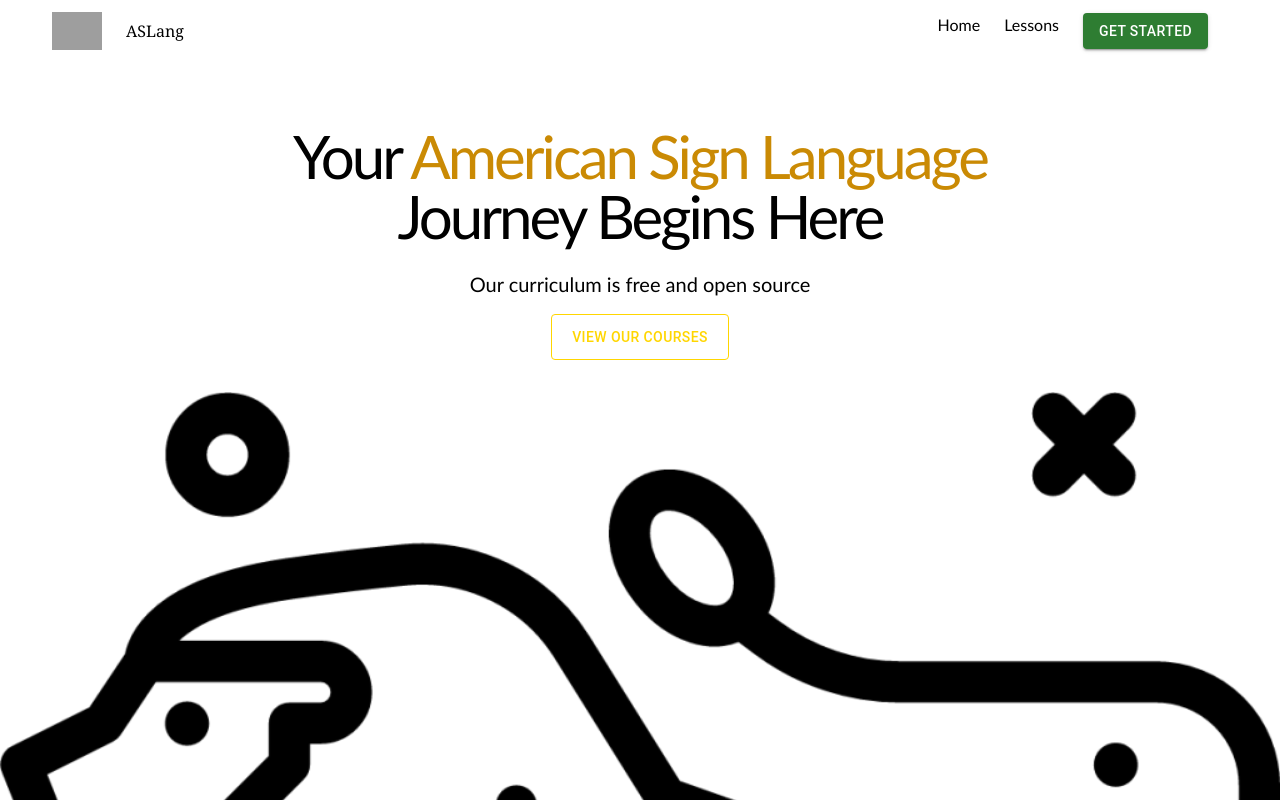
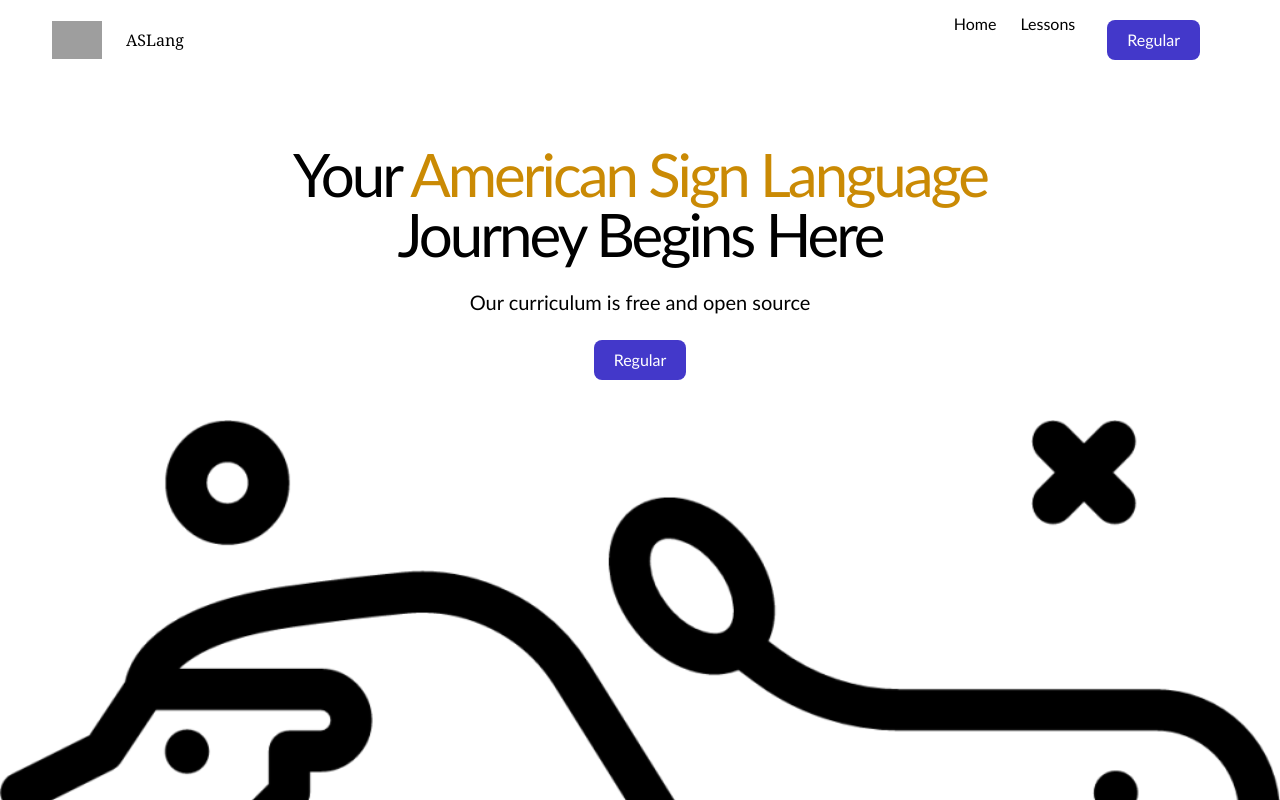
Before and after one commit to erom03/ASLang, a Next.js app: page / in a window 1280 px wide. Shown: the top 800 px of the page. Built offline with nearby package versions, Linux system fonts and the light colour scheme; grey boxes are pictures that could not be loaded.

Commit message:
the great button break up

```diff
--- a/app/components/navigation/index.tsx
+++ b/app/components/navigation/index.tsx
@@ -1,8 +1,6 @@
 import React from "react";
 import Link from "next/link";
 import Logo from "./Logo";
-import Button from '@mui/material/Button';
-import Stack from '@mui/material/Stack';
 
 const Navbar = () => {
   return (
@@ -28,7 +26,8 @@ const Navbar = () => {
               <li>
                 <Link href="/login">
                   {/* Diego, you can leave the Button component as it is */}
-                  <p><Button variant="contained" color="success">Get Started</Button></p>
+                  {/*<p><Button variant="outlined" color="success">Get Started</Button></p> */}
+                  <button className="h-10 px-5 m-2 text-white transition-colors duration-150 bg-indigo-700 rounded-lg focus:shadow-outline hover:bg-indigo-800">Regular</button>
                 </Link>
               </li>
             </ul>
--- a/app/page.tsx
+++ b/app/page.tsx
@@ -21,9 +21,8 @@ export default function Home() {
             {/* Change the button text and outline color to yellow using sx prop
             unfortunately cant figure out how to change the hover color to yellow
             need to change the hex value for yellow to be precisely the one of the lion */}
-            <Button variant="outlined" color="primary" href="lessons" sx={{ color: '#FFD600', borderColor: '#FFD600', padding: '10px 20px'  }}>
-              View Our Courses
-            </Button>
+            {/*<Button variant="outlined" color="primary" href="lessons" sx={{ color: '#FFD600', borderColor: '#FFD600', padding: '10px 20px'  }}>View Our Courses</Button>*/}
+            <button className="h-10 px-5 m-2 text-white transition-colors duration-150 bg-indigo-700 rounded-lg focus:shadow-outline hover:bg-indigo-800">Regular</button>
           </div>
         </div>
 
--- a/package.json
+++ b/package.json
@@ -9,9 +9,6 @@
     "lint": "next lint"
   },
   "dependencies": {
-    "@emotion/react": "^11.11.1",
-    "@emotion/styled": "^11.11.0",
-    "@mui/material": "^5.14.12",
     "next": "13.5.4",
     "next-auth": "^4.23.2",
     "react": "^18",
```
Also changed, not shown: 1 other file (tests, documents, lock files or other folders).
